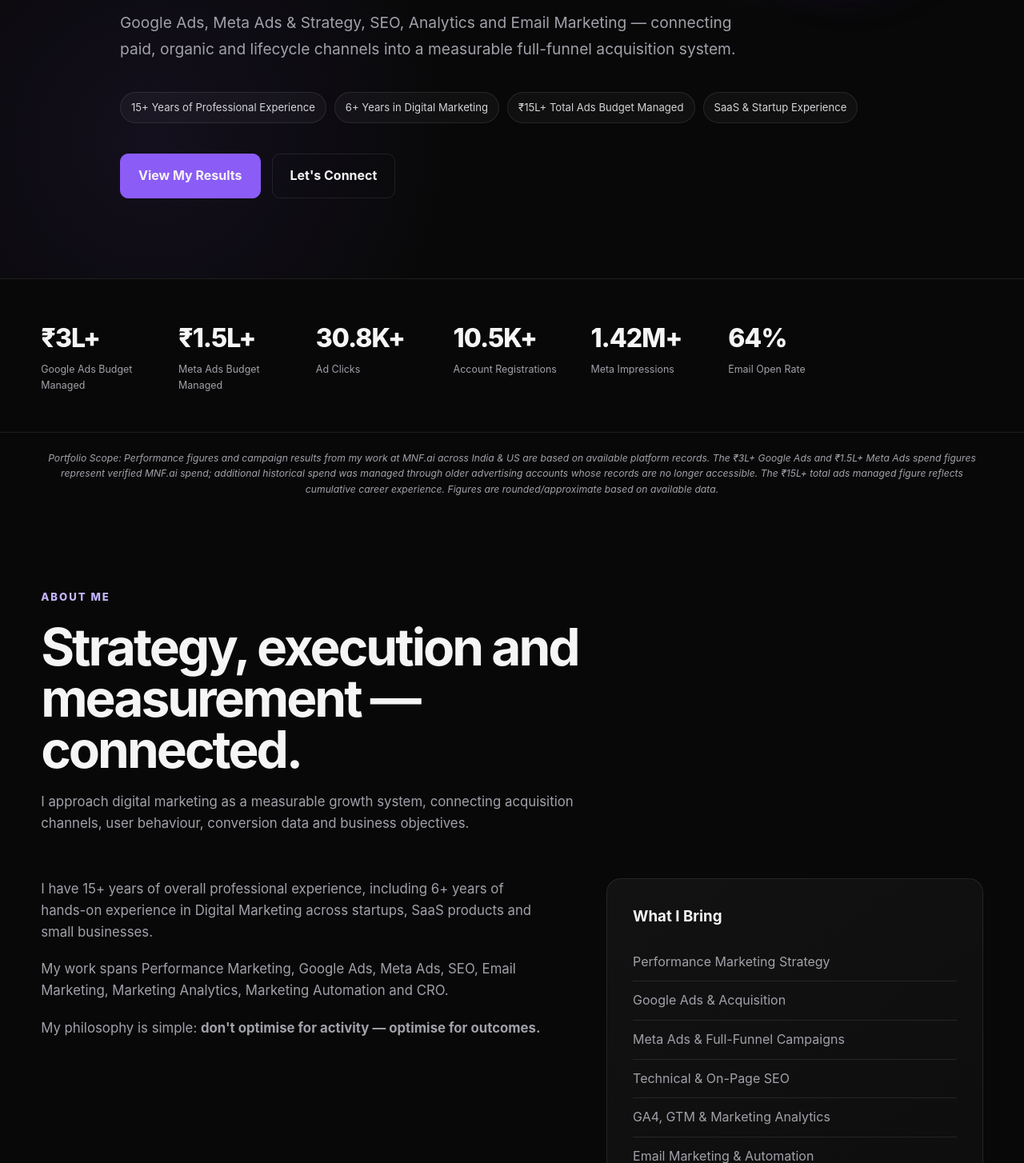
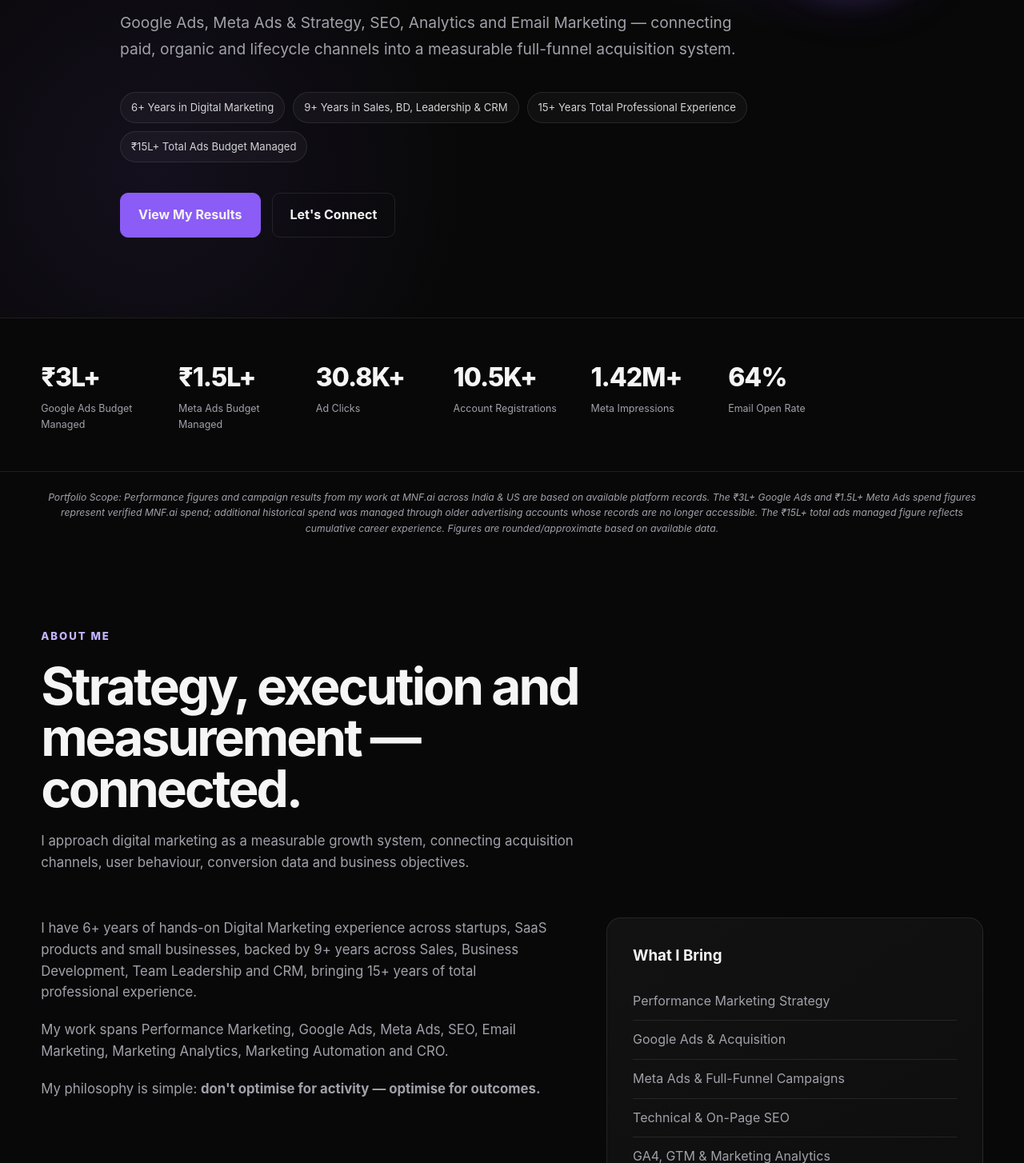
Before and after one commit to monkissilent/monkissilent.github.io, a plain HTML site: page index.html in a window 1280 px wide. Shown: the part 581-2035 px from the top of the page at 80% size. Drawn offline with Linux system fonts and the light colour scheme.

Commit message:
Update index.html

```diff
--- a/index.html
+++ b/index.html
@@ -908,21 +908,20 @@ height="0" width="0" style="display:none;visibility:hidden"></iframe></noscript>
       <div class="hero-proof">
 
         <span class="proof-pill">
-          15+ Years of Professional Experience
+        6+ Years in Digital Marketing
         </span>
 
         <span class="proof-pill">
-          6+ Years in Digital Marketing
+        9+ Years in Sales, BD, Leadership & CRM
         </span>
 
         <span class="proof-pill">
-          ₹15L+ Total Ads Budget Managed
+        15+ Years Total Professional Experience
         </span>
 
         <span class="proof-pill">
-          SaaS & Startup Experience
+        ₹15L+ Total Ads Budget Managed
         </span>
-
 
       </div>
 
@@ -1021,7 +1020,7 @@ height="0" width="0" style="display:none;visibility:hidden"></iframe></noscript>
           data and business objectives.
         </p>
 
-      </div>
+        </div>
 
 
       <div class="about-grid">
@@ -1029,9 +1028,10 @@ height="0" width="0" style="display:none;visibility:hidden"></iframe></noscript>
         <div class="about-text reveal">
 
           <p>
-            I have 15+ years of overall professional experience, including
-            6+ years of hands-on experience in Digital Marketing across
-            startups, SaaS products and small businesses.
+          I have 6+ years of hands-on Digital Marketing experience across startups,
+          SaaS products and small businesses, backed by 9+ years across Sales,
+          Business Development, Team Leadership and CRM, bringing 15+ years of total
+          professional experience.
           </p>
 
           <p>
```
